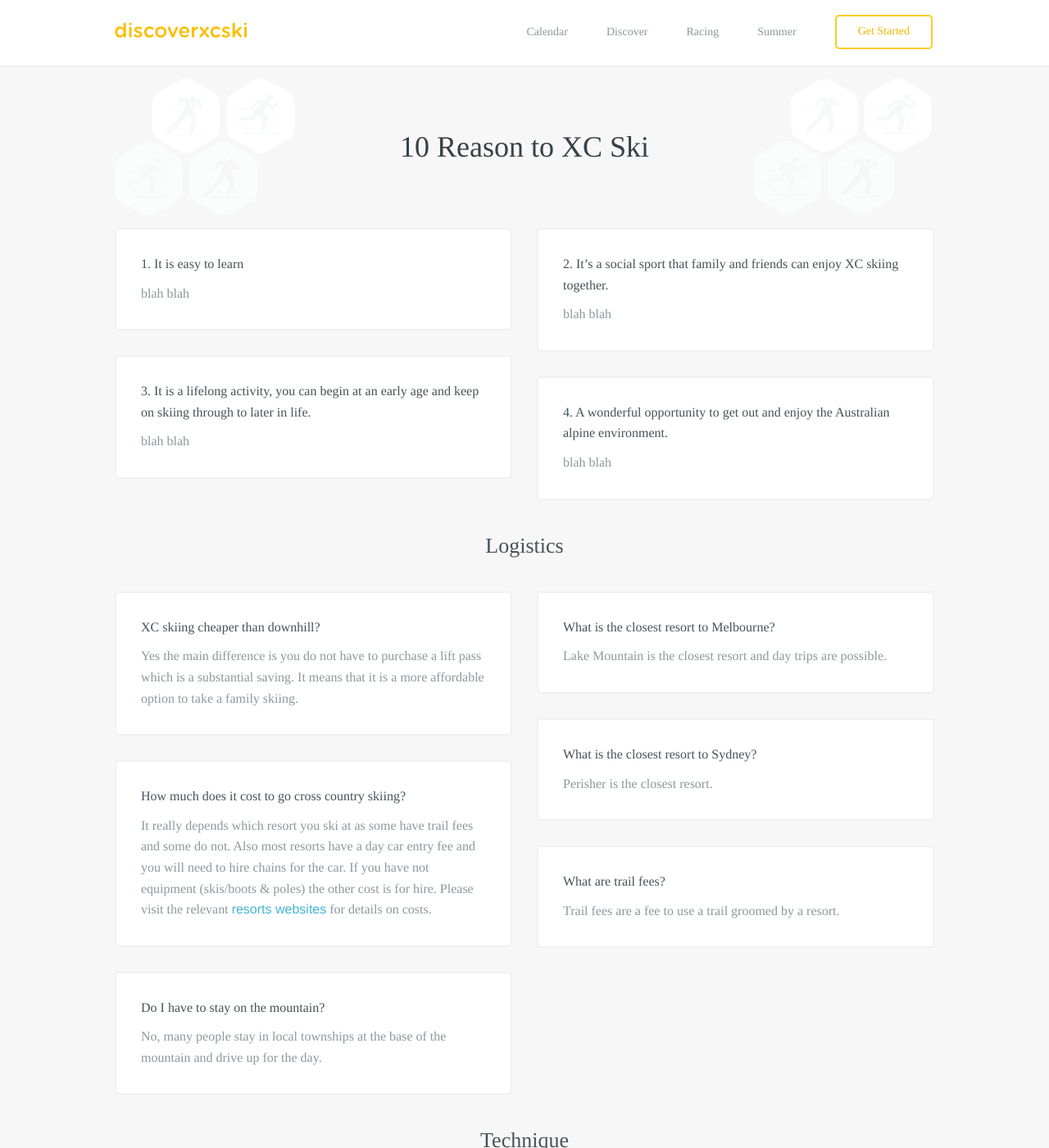
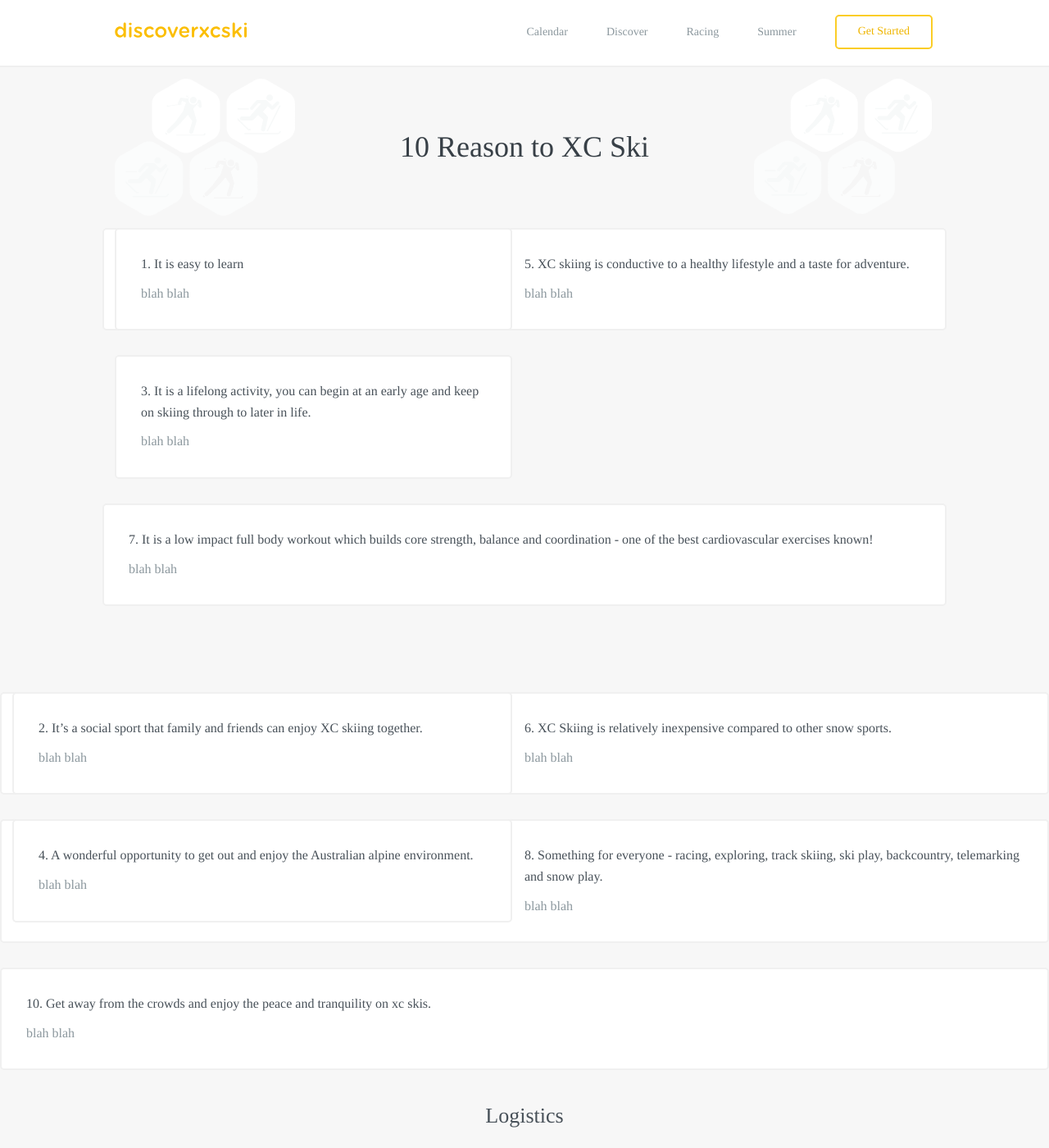
Before and after one commit to robcatto/robcatto.github.io, a Jekyll site: the page built from discoverxc/10-reasons-to-try-xc-skiing/index.html, in a window 1280 px wide and 1400 px high. Shown: the whole window at 82% size. Built offline with Jekyll 4.4.1, drawn with Linux system fonts in a browser that asks for light colours; some web fonts are replaced; Markdown is read by kramdown in place of the engine named in the settings.

Commit message:
Update index.html

```diff
--- a/discoverxc/10-reasons-to-try-xc-skiing/index.html
+++ b/discoverxc/10-reasons-to-try-xc-skiing/index.html
@@ -62,6 +62,33 @@ layout: default
                         </div>
                         </div>
 
+
+                      <div class="large-outline">
+                        <h3>5. XC skiing is conductive to a healthy lifestyle and a taste for adventure.</h3>
+                       <p>
+                                blah blah
+                        </p>
+                        </div>
+                        </div>
+
+
+                      <div class="large-outline">
+                        <h3>7. It is a low impact full body workout which builds core strength, balance and coordination - one of the best cardiovascular exercises known!</h3>
+                       <p>
+                                blah blah
+                        </p>
+                        </div>
+                        </div>
+
+
+                      <div class="large-outline">
+                        <h3>9. XC Skiing is so enjoyable you come away feeling happier, healthier and energised. </h3>
+                       <p>
+                                blah blah
+                        </p>
+                        </div>
+                        </div>
+
                       <div class="column two">
                       <div class="large-outline">
                         <h3>2. It’s a social sport that family and friends can enjoy XC skiing together.</h3>
@@ -72,6 +99,30 @@ layout: default
 
                         <div class="large-outline">
                         <h3>4. A wonderful opportunity to get out and enjoy the Australian alpine environment.</h3>
+                        <p>
+                                blah blah
+                        </p>
+                        </div>
+                        </div>
+
+                                                <div class="large-outline">
+                        <h3>6. XC Skiing is relatively inexpensive compared to other snow sports.</h3>
+                        <p>
+                                blah blah
+                        </p>
+                        </div>
+                        </div>
+
+                                                <div class="large-outline">
+                        <h3>8. Something for everyone - racing, exploring, track skiing, ski play, backcountry, telemarking and snow play. </h3>
+                        <p>
+                                blah blah
+                        </p>
+                        </div>
+                        </div>
+
+                                                <div class="large-outline">
+                        <h3>10. Get away from the crowds and enjoy the peace and tranquility on xc skis.</h3>
                         <p>
                                 blah blah
                         </p>
```
